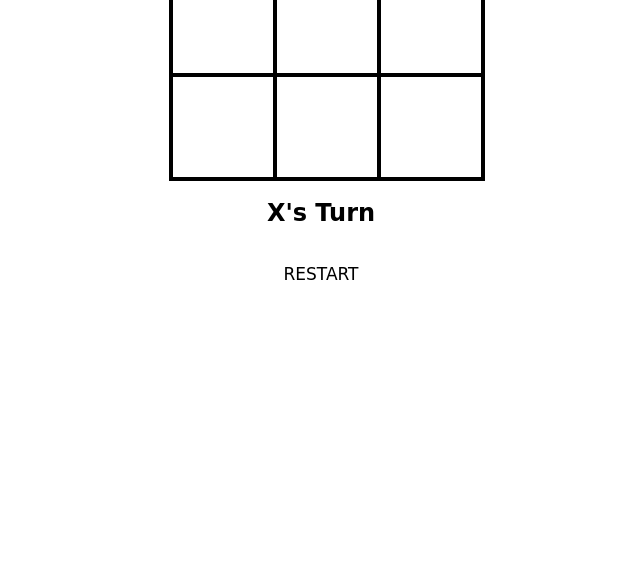
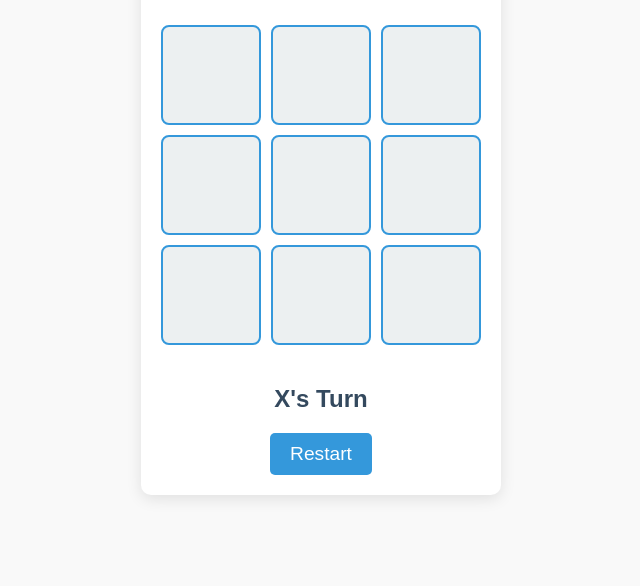
Before and after one commit to Priyanshu1472/TIc-Tac-Toe-game, a plain HTML site: page index.html in a window 1280 px wide. Shown: the part 214-800 px from the top of the page, without its empty margins (319-959 px from the left). Drawn offline with Linux system fonts and the light colour scheme.

Commit message:
last push

```diff
--- a/index.html
+++ b/index.html
@@ -8,7 +8,7 @@
   </head>
   <body>
     <div id="gamecontainer">
-      <center><h1>Tic Tac Toe</h1></center>
+      <h1>Tic Tac Toe</h1>
       <div id="cellcontainer">
         <div cellindex="0" class="cell"></div>
         <div cellindex="1" class="cell"></div>
@@ -21,7 +21,7 @@
         <div cellindex="8" class="cell"></div>
       </div>
       <h2 id="statustext"></h2>
-      <center><button class="btn" id="restart">Restart</button></center>
+      <button class="btn" id="restart">Restart</button>
     </div>
     <script src="./tic tac toe.js"></script>
   </body>
--- a/tic tac toe.css
+++ b/tic tac toe.css
@@ -1,70 +1,86 @@
-.cell{
-    height: 100px;
-    width: 100px;
-    border: 2px solid black;
-    box-shadow: 0 0 0 2px;
-    text-align: center;
-    line-height: 100px;
-    font-size: 50px;
-    cursor: pointer;
+* {
+    box-sizing: border-box;
 }
 
-#gamecontainer{
-    font-family:"Permanent Marker" , cursive;
-    text-align: center;
+body {
+    font-family: 'Arial', sans-serif;
+    background-color: #f9f9f9;
+    display: flex;
+    align-items: center;
+    justify-content: center;
+    min-height: 100vh;
+    margin: 0;
+    padding: 20px;
 }
 
-#cellcontainer{
+h1 {
+    font-size: 3em;
+    color: #2980b9;
+    margin-bottom: 20px;
+}
+
+#gamecontainer {
+    display: flex;
+    flex-direction: column;
+    align-items: center;
+    background-color: #ffffff;
+    border-radius: 10px;
+    box-shadow: 0 4px 15px rgba(0, 0, 0, 0.1);
+    padding: 20px;
+}
+
+#cellcontainer {
     display: grid;
-    grid-template-columns: repeat(3, auto);
-    width: 300px;
-    margin: auto;
+    grid-template-columns: repeat(3, 1fr);
+    gap: 10px;
+    margin: 20px 0;
+}
+
+.cell {
+    width: 100px;
+    height: 100px;
+    background-color: #ecf0f1;
+    border: 2px solid #3498db;
+    border-radius: 8px;
+    display: flex;
+    align-items: center;
+    justify-content: center;
+    font-size: 2.5em;
+    cursor: pointer;
+    transition: background-color 0.3s, transform 0.2s;
+}
+
+.cell:hover {
+    background-color: #d5dbdb;
+    transform: translateY(-3px);
+}
+
+.cell.x {
+    color: #e74c3c;
+}
+
+.cell.o {
+    color: #27ae60;
+}
+
+#statustext {
+    font-size: 1.5em;
+    color: #34495e;
+    margin: 20px 0;
 }
 
 .btn {
-    position: relative;
-    font-size: 17px;
-    text-transform: uppercase;
-    text-decoration: none;
-    padding: 1em 2.5em;
-    display: inline-block;
-    border-radius: 6em;
-    transition: all .2s;
+    background-color: #3498db;
+    color: white;
     border: none;
-    font-family: inherit;
-    font-weight: 500;
-    color: black;
-    background-color: rgb(255, 255, 255);
+    padding: 10px 20px;
+    font-size: 1.2em;
+    cursor: pointer;
+    border-radius: 5px;
+    transition: background-color 0.3s, transform 0.2s;
 }
 
 .btn:hover {
-    transform: translateY(-3px);
-    box-shadow: 0 10px 20px rgba(0, 0, 0, 0.2);
+    background-color: #2980b9;
+    transform: translateY(-2px);
 }
-
-.btn:active {
-    transform: translateY(-1px);
-    box-shadow: 0 5px 10px rgba(0, 0, 0, 0.2);
-}
-
-.btn::after {
-    content: "";
-    display: inline-block;
-    height: 100%;
-    width: 100%;
-    border-radius: 100px;
-    position: absolute;
-    top: 0;
-    left: 0;
-    z-index: -1;
-    transition: all .4s;
-}
-
-.btn::after {
-    background-color: #fff;
-}
-
-.btn:hover::after {
-    transform: scaleX(1.4) scaleY(1.6);
-    opacity: 0;
-}
```
